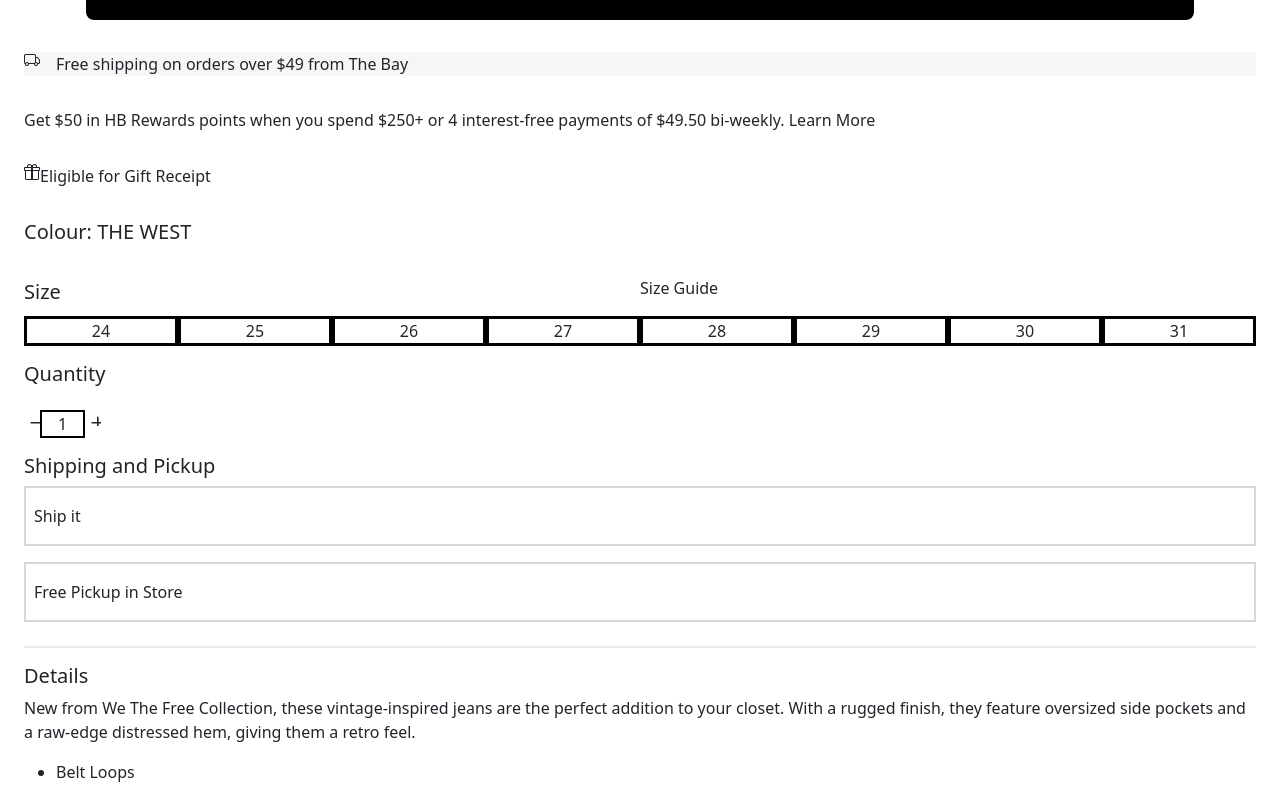
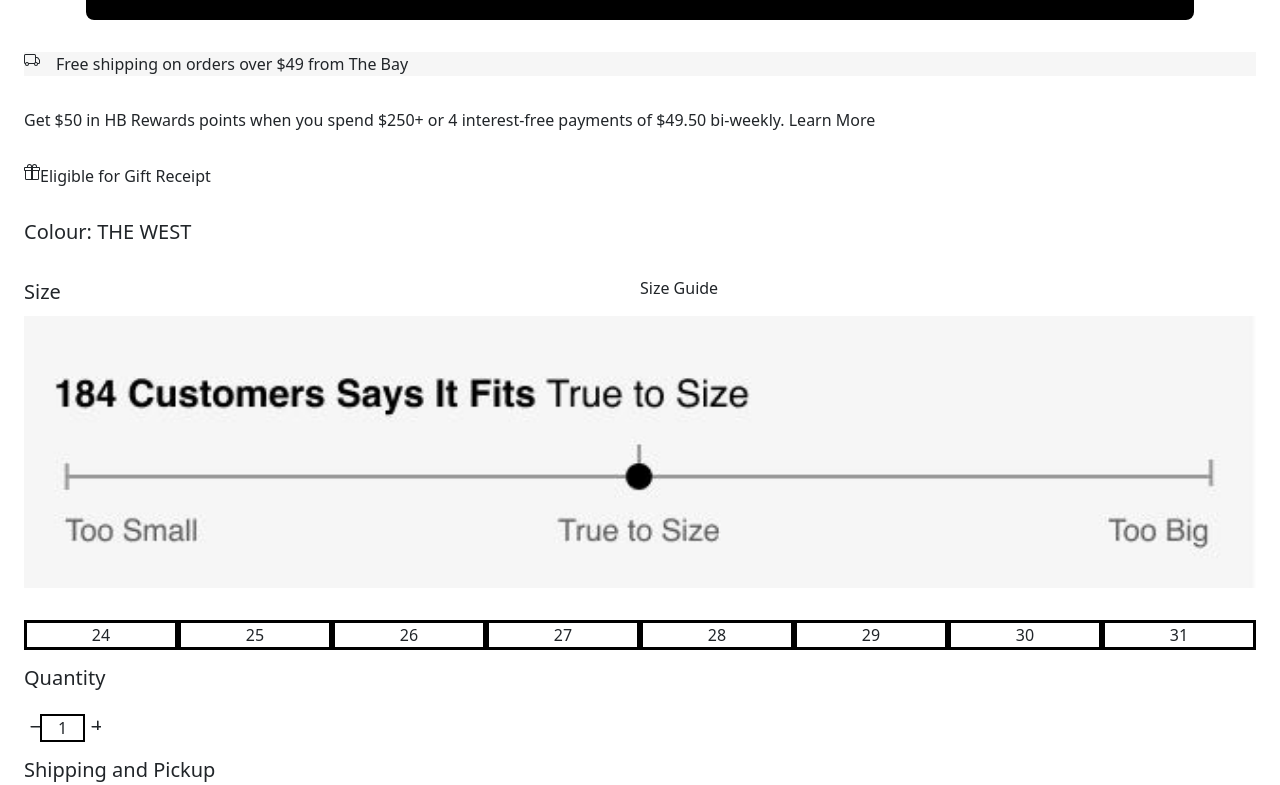
Before and after one commit to shreyasibhagwat6/thebaybros-front-end, a React (Create React App) app: page /details in a window 1280 px wide. Shown: the part 490-1275 px from the top of the page. Built offline with nearby package versions, Linux system fonts and the light colour scheme; no server answers.

Commit message:
added tru to size

```diff
--- a/src/components/ProductDetails/ProductDetails.js
+++ b/src/components/ProductDetails/ProductDetails.js
@@ -3,6 +3,7 @@ import Modal from 'react-bootstrap/Modal';
 import Table from 'react-bootstrap/Table';
 import ImageSlider from '../ImageSlider/ImageSlider';
 import './ProductDetails.scss';
+import snip from '../../assets/images/snip.JPG'
 import axios from 'axios';
 
 const ProductDetails = () => {
@@ -95,6 +96,7 @@ const ProductDetails = () => {
                     <h5 className= 'size__text'>Size</h5>
                     <p className="size__text" onClick={() => handleShow()}>Size Guide</p>
                 </div>
+                <img className='snip' alt='' src={snip}></img>
                 <div className='size'>
                     <div className='size__num'>24</div>
                     <div className='size__num'>25</div>
--- a/src/components/ProductDetails/ProductDetails.scss
+++ b/src/components/ProductDetails/ProductDetails.scss
@@ -142,3 +142,8 @@ body{
 .details{
     padding: 1rem 0;
 }
+
+.snip{
+    width: 100%;
+    margin-bottom: 2rem;
+}
```
Also changed, not shown: src/assets/images/size.PNG (added), src/assets/images/snip.JPG (added).
